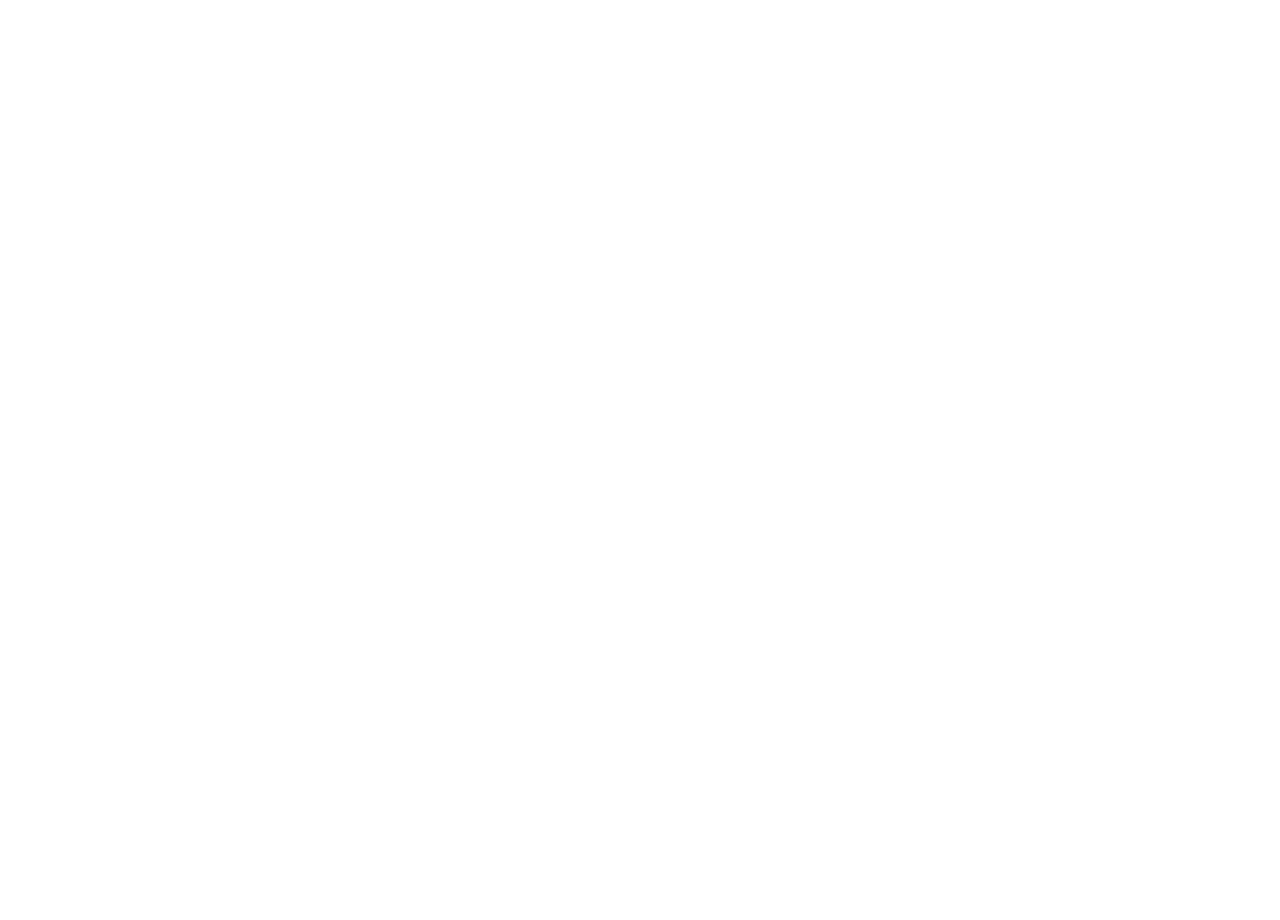
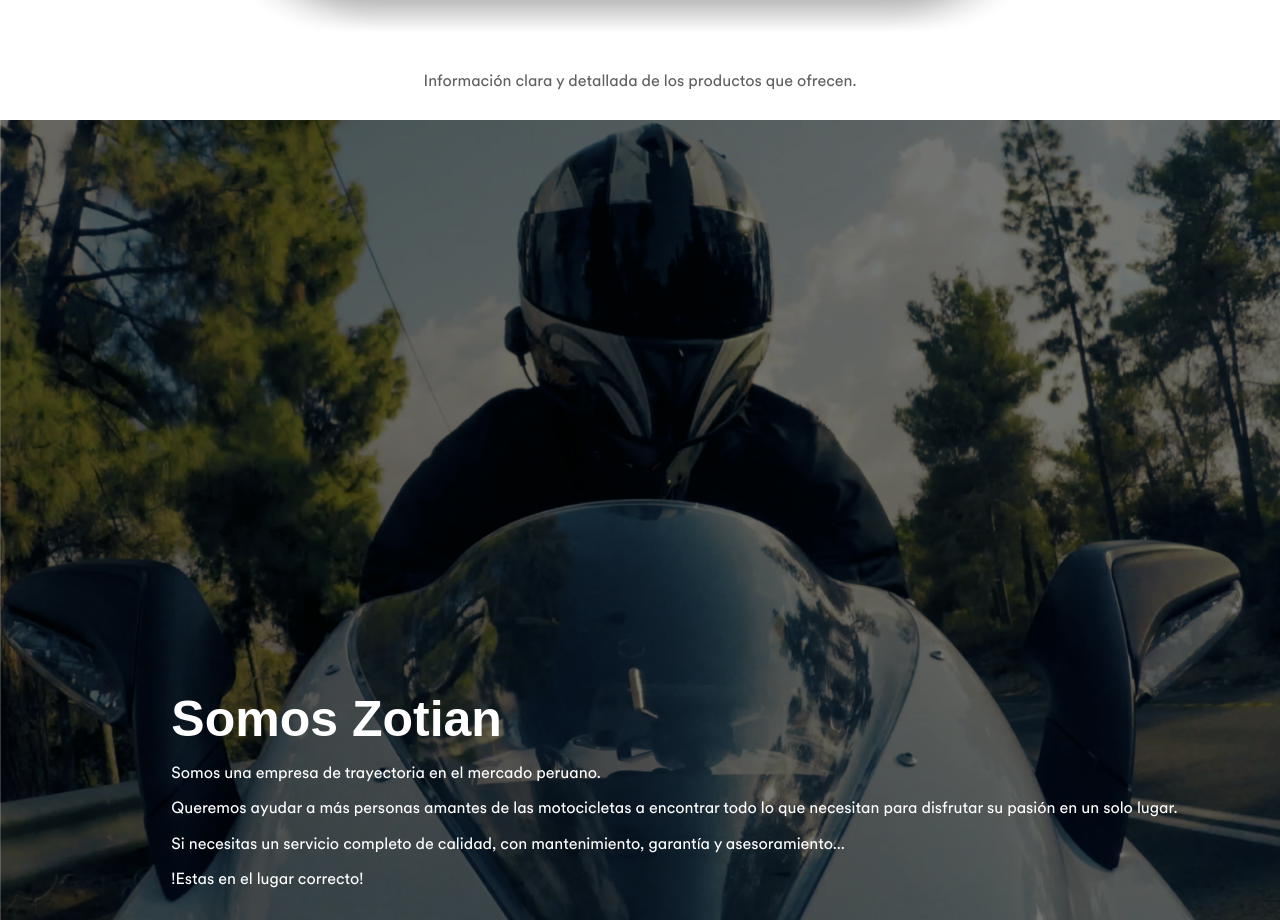
Before and after one commit to RebelsDev/zotian, a Next.js app: page / in a window 1280 px wide. Shown: the part 6380-7300 px from the top of the page. Before the commit the page ends 2941 px from the top, so only its background shows below. Built offline with nearby package versions, Linux system fonts and the light colour scheme.

Commit message:
add quien_soy container

```diff
--- a/pages/index.jsx
+++ b/pages/index.jsx
@@ -60,11 +60,62 @@ export default function Home() {
           </div>
         </div>
       </section>
-      <section id='deseos'>
+      <section id={styles.deseos}>
+        <div className={styles.container}>
+          <h2>
+            Sin embargo, te gustaría
+          </h2>
+          <div className={styles.deseos_elements}>
+            <div className={styles.deseos_element}>
+              <img src="/img/deseos_1_416x511.png" height={416} width={511} alt="Técnicos expertos" />
+              <p>Orientación y asesoría
+                de la mano de técnicos
+                expertos.</p>
+            </div>
+            <div className={styles.deseos_element}>
+              <img src="/img/deseos_2_415x511.png" height={415} width={511} alt="Información detallada" />
+              <p>Información clara
+                y detallada de los
+                productos que ofrecen.</p>
+            </div>
+            <div className={styles.deseos_element}>
+              <img src="/img/deseos_3_419x511.png" height={419} width={511} alt="Información detallada" />
+              <p>Información clara
+                y detallada de los
+                productos que ofrecen.</p>
+            </div>
+          </div>
+        </div>
 
       </section>
-      <section id='quien_soy'>
+      <section id={styles.quien_soy}>
+        <div className={styles.container}>
 
+          <div className={styles.quien_soy_text}>
+
+            <h2>Somos Zotian</h2>
+            <p>
+              Somos una empresa de trayectoria
+              en el mercado peruano.
+            </p>
+            <p>
+              Queremos ayudar a más personas
+              amantes de las motocicletas a
+              encontrar todo lo que necesitan
+              para disfrutar su pasión
+              en un solo lugar.
+            </p>
+            <p>
+              Si necesitas un servicio completo
+              de calidad, con mantenimiento,
+              garantía y asesoramiento...
+            </p>
+            <p className={styles.last}>
+              !Estas en el lugar correcto!
+            </p>
+          </div>
+        </div>
+        <img src="/img/quien_soy_1_1800x1195.png" height={1800} width={1195} alt="Zotian Moto" />
       </section>
       <section id='propuesta'>
 
--- a/styles/Home.module.scss
+++ b/styles/Home.module.scss
@@ -37,3 +37,61 @@
     gap: 20px;
   }
 }
+
+#deseos{
+  text-align: center;
+  h2{
+    color:$dark-blue;
+  }
+  img{
+    width: 85%;
+    // padding-bottom: 3px;
+  }
+  p{
+    margin: auto;
+    width: 70%;
+  }
+  .deseos_elements{
+    display: flex;
+    flex-direction: column;
+    gap: 20px;
+  }
+}
+
+#quien_soy{
+  position: relative;
+
+  overflow: hidden;
+  // background-color: black;
+  .container{
+    display: flex;
+    width: 100%;
+    flex-direction: column;
+    align-items: flex-end;
+    justify-content: flex-end;
+
+    min-height: 100vh;
+  }
+  h2{
+    font-size: 50px;
+    margin-bottom: 0%;
+    color: white !important;
+    font-family: 'AkiraExpanded-SuperBold',Arial, Helvetica, sans-serif;
+  }
+  p{
+    line-height: 120%;
+    color: white;
+  }
+  p.last{
+    margin-bottom: 0%;
+  }
+  img{
+    position: absolute;
+    top: 0%;
+    left: 0%;
+    height: 100%;
+    width: 100%;
+    object-fit: cover;
+    z-index: -1;
+  }
+}
```
